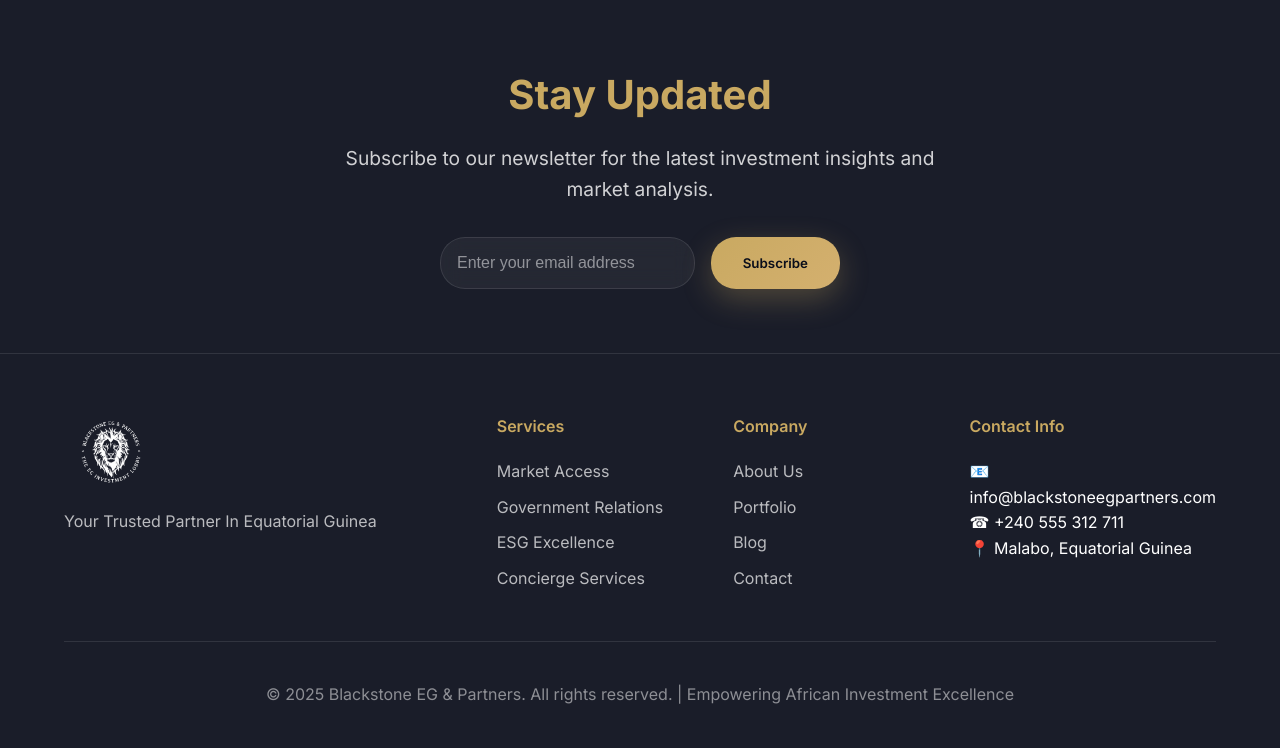
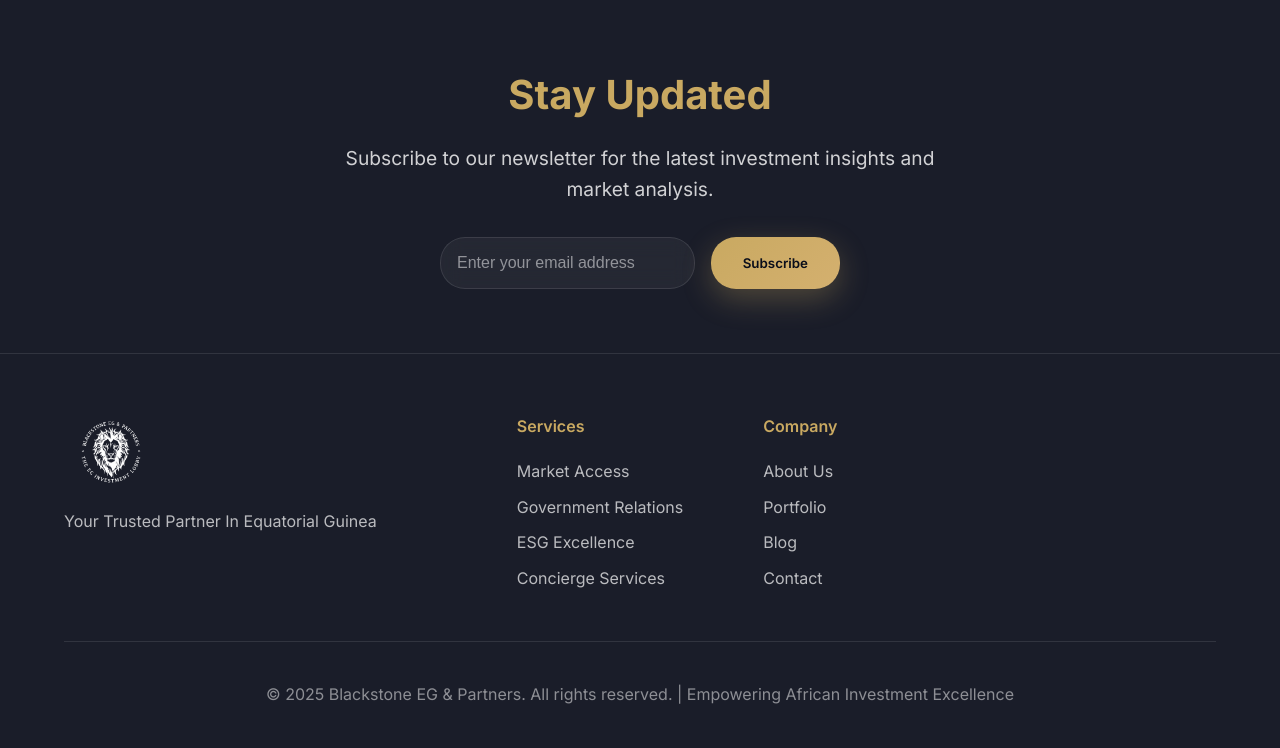
Before and after one commit to Aavomo/BlackStone-Website, a Flask app: page /blog in a window 1280 px wide. Shown: the part 2182-2930 px from the top of the page. Run offline with Flask 3, Linux system fonts and the light colour scheme; some libraries are stand-ins or nearby versions.

Commit message:
Remove contact info section from footer
Removed the contact information section from the footer.

```diff
--- a/templates/enhanced/base.html
+++ b/templates/enhanced/base.html
@@ -149,18 +149,6 @@
                 <a href="{{ url_for('contact_page') }}">Contact</a>
             </div>
 
-            <div class="footer-section">
-                <h4>Contact Info</h4>
-                <p style="display: flex; align-items: center; gap: 5px;">
-                    📧{{ company_settings.email }}
-                </p>
-                <p style="display: flex; align-items: center; gap: 5px;">
-                    ☎ {{ company_settings.phone }}
-                </p>
-                <p style="display: flex; align-items: center; gap: 5px;">
-                    📍 {{ company_settings.address }}
-                </p>
-            </div>
 
         </div>
 
```
